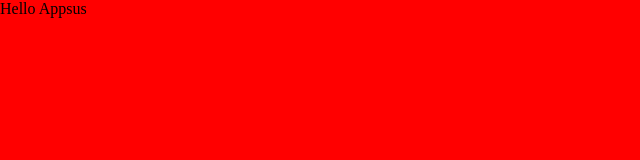
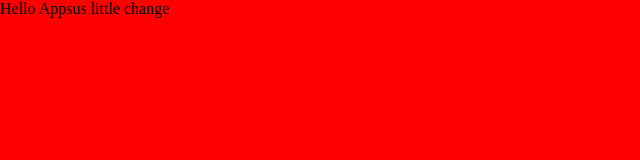
Before and after one commit to nmkleiner/appsus, a plain HTML site: page index.html in a window 1280 px wide. Shown: the whole page, without its empty margins (0-640 px from the left). Drawn offline with Linux system fonts and the light colour scheme; files that its build step writes are made by us from their sources.

Commit message:
first change

```diff
--- a/index.html
+++ b/index.html
@@ -8,5 +8,6 @@
 </head>
 <body>
     Hello Appsus
+    little change
 </body>
 </html>
```
